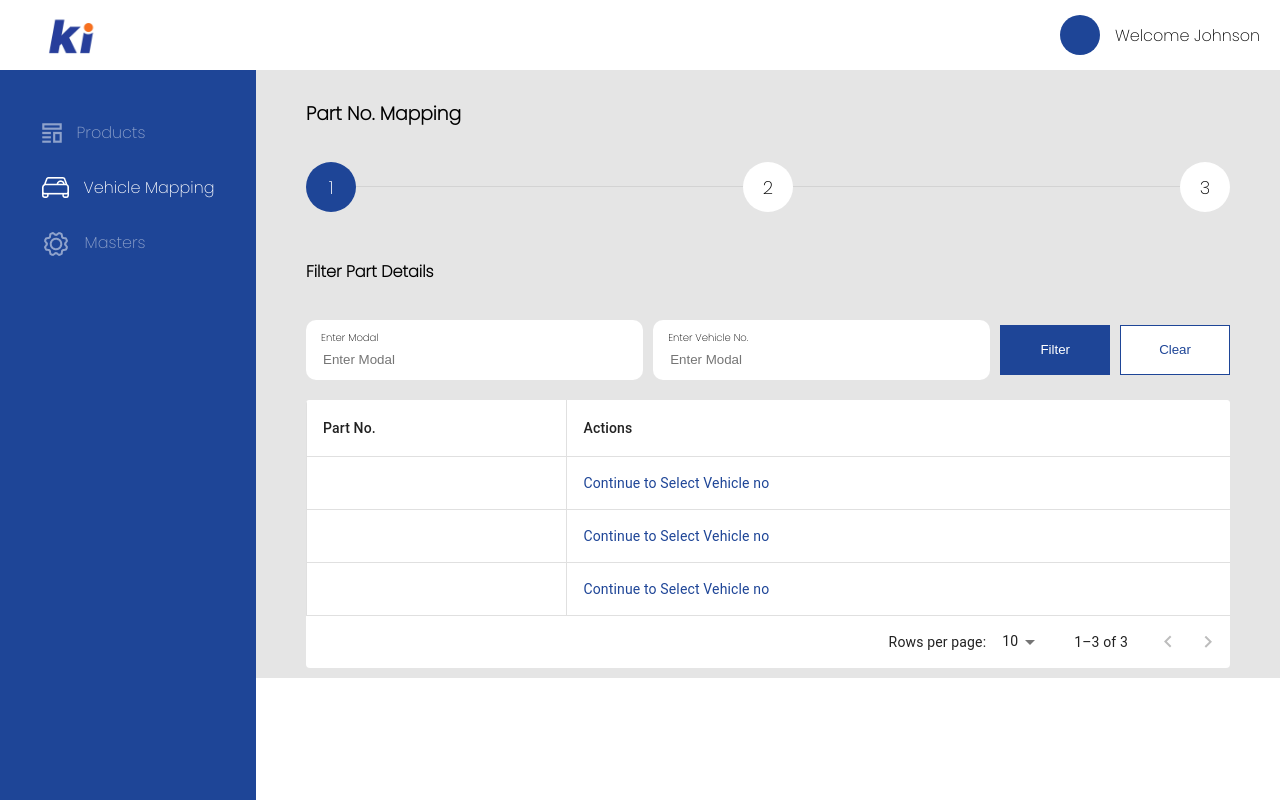
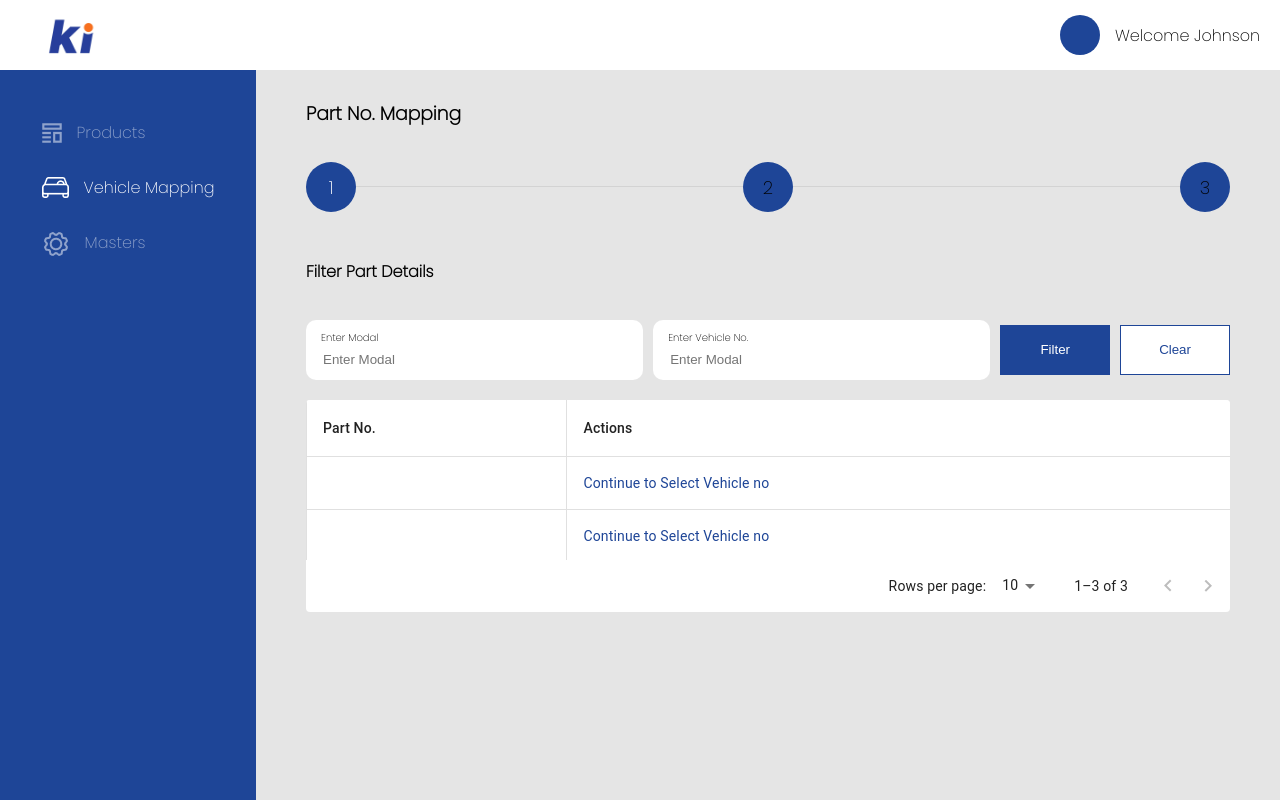
Before and after one commit to rajathegde/React, a React (Create React App) app: page /vehiclemapping in a window 1280 px wide. Built offline with nearby package versions, Linux system fonts and the light colour scheme.

Commit message:
initial commit

```diff
--- a/src/layout/Sidebar.js
+++ b/src/layout/Sidebar.js
@@ -11,14 +11,14 @@ const SidebarData = [
   { name: "Masters", image: Masters, pathName: "/masters" },
 ];
 
-const Sidebar = ({ width, minHeight }) => {
+const Sidebar = ({ width, height}) => {
   const location = useLocation();
   return (
     <div
       style={{
         width: "20%",
         backgroundColor: "#1E4597",
-        minHeight: minHeight - 70,
+        height: height - 70,
         padding: "20px 0px",
         boxSizing: "border-box",
         display: "flex",
--- a/src/pages/VehicleMapping/EnhancedTable.js
+++ b/src/pages/VehicleMapping/EnhancedTable.js
@@ -55,7 +55,7 @@ export default function EnhancedTable() {
 
   return (
     <Paper sx={{ width: "100%", overflow: "hidden" }}>
-      <TableContainer sx={{ maxHeight: window.innerHeight * 0.4 }}>
+      <TableContainer sx={{ maxHeight: window.innerHeight * 0.2}}>
         <Table stickyHeader aria-label="sticky table" className={classes.table}>
           <TableHead>
             <TableRow>
--- a/src/pages/VehicleMapping/VehicleMappingBody.js
+++ b/src/pages/VehicleMapping/VehicleMappingBody.js
@@ -3,14 +3,14 @@ import TextField from "@mui/material/TextField";
 import EnhancedTable from "../VehicleMapping/EnhancedTable";
 import { makeStyles } from "@emotion/styled";
 
-const VehicleMappingBody = ({ width, height }) => {
+const VehicleMappingBody = ({ width, minHeight }) => {
   const [currentStep, setCurrentStep] = useState(0);
 
   return (
     <div
       style={{
         width: "100%",
-        height: height - 70,
+        minHeight:minHeight - 70,
         padding: "10px 50px",
         boxSizing: "border-box",
         backgroundColor: "#E5E5E5",
@@ -79,8 +79,9 @@ const VehicleMappingBody = ({ width, height }) => {
               fontSize: "18px",
               color: currentStep === 0 ? "black" : "white",
               marginTop: -25,
-              backgroundColor: "white",
+              backgroundColor: " #1E4597",
             }}
+            onClick={() => {setCurrentStep(2); }}
           >
             2
           </div>
@@ -96,8 +97,9 @@ const VehicleMappingBody = ({ width, height }) => {
               fontSize: "18px",
               color: currentStep === 0 || currentStep === 1 ? "black" : "white",
               marginTop: -25,
-              backgroundColor: "white",
+              backgroundColor: "#1E4597",
             }}
+            onClick={() => {setCurrentStep(3); }}
           >
             3
           </div>
--- a/src/pages/VehicleMapping/index.js
+++ b/src/pages/VehicleMapping/index.js
@@ -1,3 +1,4 @@
+import { minHeight } from "@mui/system";
 import React, { useEffect, useState } from "react";
 import Navbar from '../VehicleMapping/Navbar';
 import Sidebar from '../VehicleMapping/Sidebar';
```
